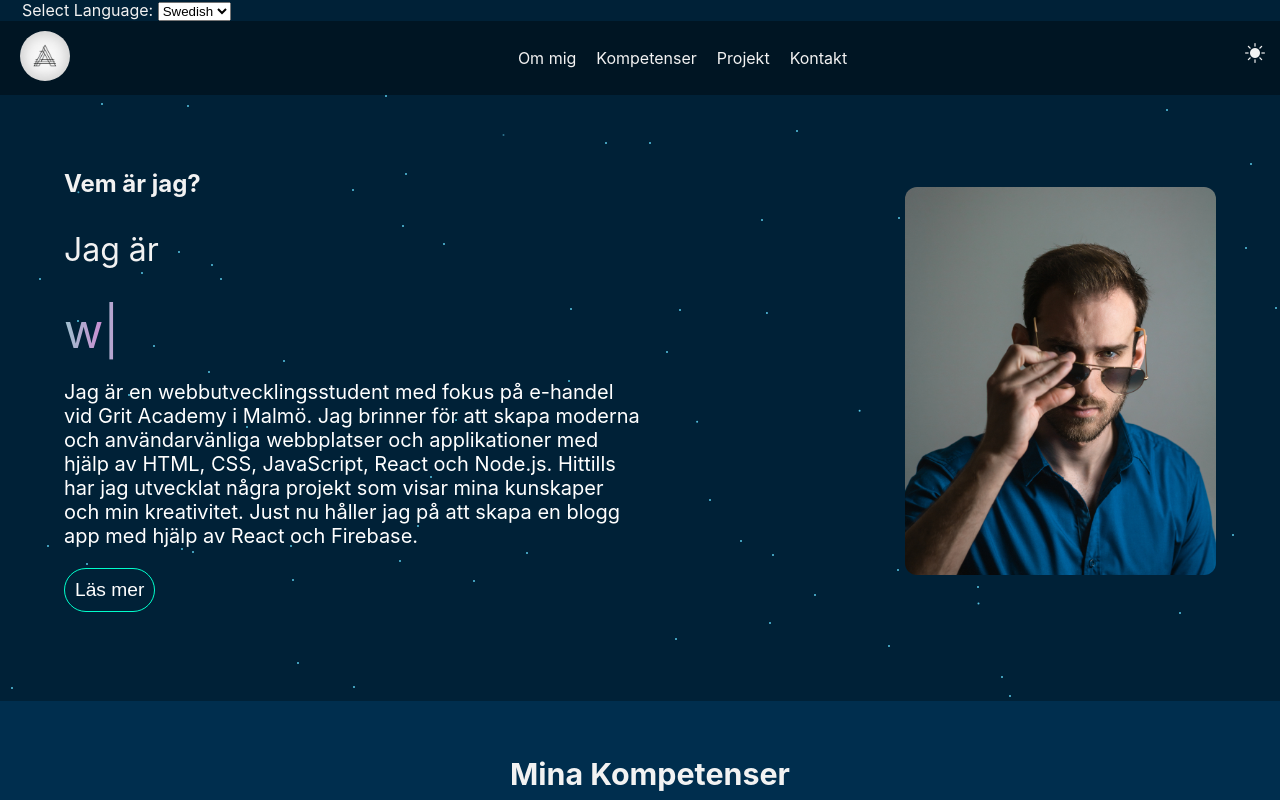
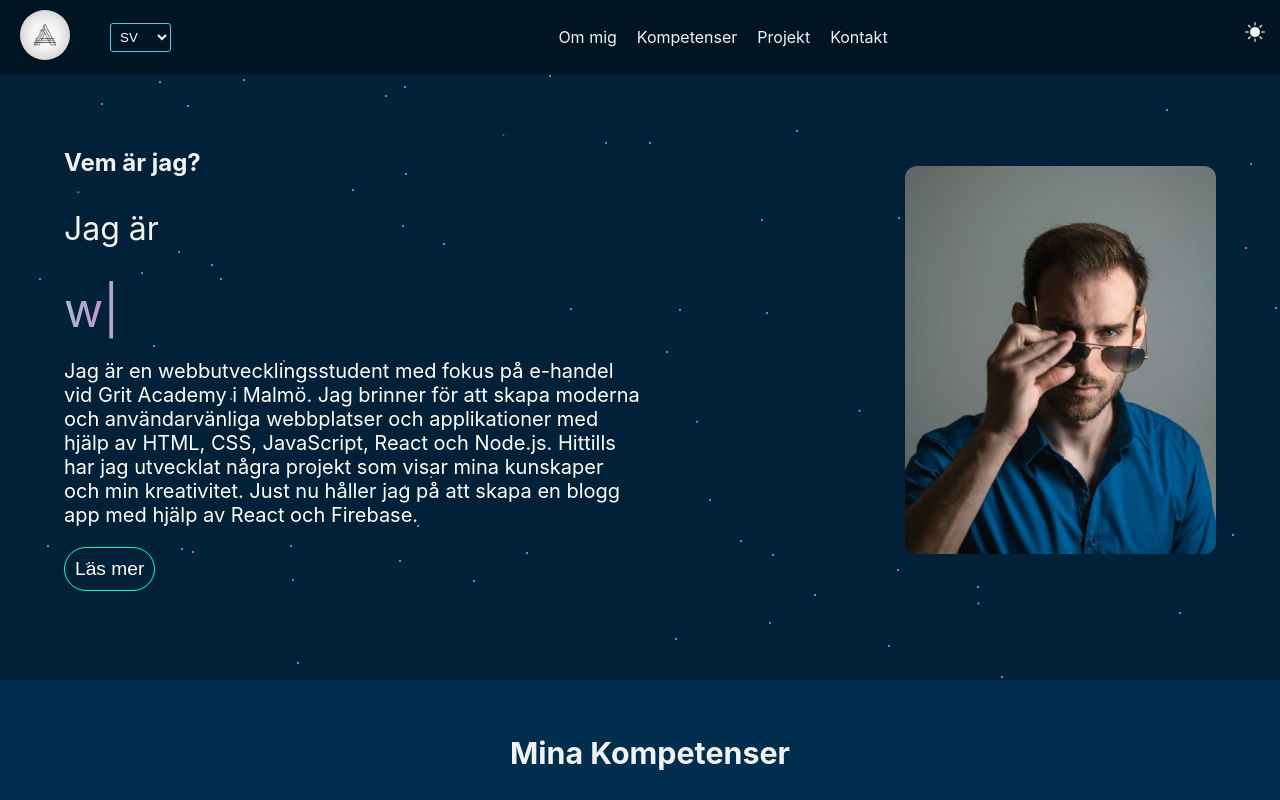
Before and after one commit to andreasgiannoudis/portfolio, a website built with Parcel: page src/index.html in a window 1280 px wide. Shown: the top 800 px of the page. Built offline with nearby package versions, Linux system fonts and the light colour scheme; animation ran at ten frames a second.

Commit message:
Fixed the selector for language and the navbar

```diff
--- a/src/index.html
+++ b/src/index.html
@@ -14,17 +14,19 @@
 
   <body class="dark-theme">
 
-    <div class="language-selector">
-      <label for="language-select">Select Language: </label>
-      <select id="language-select">
-      </select>
-    </div>
+
 
 
     <!-- HEADER -->
     <header>
       <div class="nav dark-theme">
-        <a href="#"><img src="./img/logo-me.jpg" alt="logo" class="logo-img" /></a>
+        <div class="branding">
+          <a href="#"><img src="./img/logo-me.jpg" alt="logo" class="logo-img" /></a>
+          <div class="language-selector">
+            <label for="language-select"></label>
+            <select id="language-select"></select>
+          </div>
+        </div>
         <nav class="navigation">
           <label for="menu-toggle" class="menu-icon" id="menu-icon">
             <img src="./img/icons/hamburger.png" alt="Menu" />
--- a/src/main.js
+++ b/src/main.js
@@ -72,8 +72,8 @@ const languageData = {
 const languageSelect = document.querySelector('#language-select');
 //language select options
 const languageOptions = [
-  { code: 'sv', label: 'Swedish'},
-  { code: 'en', label: 'English'}
+  { code: 'sv', label: 'SV'},
+  { code: 'en', label: 'ENG'}
 ];
 
 
--- a/src/style/main.css
+++ b/src/style/main.css
@@ -28,6 +28,11 @@ body {
   margin: 0 auto;
 }
 
+.branding {
+  display: flex;
+  align-items: center;
+}
+
 .logo-img {
   width: 100px;
   border-radius: 50%;
@@ -35,8 +40,23 @@ body {
   margin-left: 10px;
 }
 
-.language-selector{
-  margin-left: 22px;
+.language-selector {
+  display: flex;
+  align-items: center;
+  color: #fff;
+  margin-left: 10px;
+}
+
+.language-selector label {
+  margin-right: 10px;
+}
+
+.language-selector select {
+  background-color: #001523;
+  color: #fff;
+  padding: 5px;
+  border: 1px solid #57c7e6;
+  border-radius: 3px;
 }
 
 .nav {
@@ -53,8 +73,6 @@ body {
 
 .nav ul {
   display: flex;
-  text-align: center;
-  align-items: center;
   list-style: none;
   margin: 0;
 }
@@ -206,7 +224,7 @@ section {
 
   .button {
     top: auto;
-    bottom: 90px;
+    bottom: 80px;
   }
 }
 
@@ -277,7 +295,7 @@ section {
   }
 
   .button {
-    top: auto; /* Reset the top property */
-    bottom: 90px; /* Adjust to your desired position */
+    top: auto;
+    bottom: 90px;
   }
 }
--- a/src/style/projects.css
+++ b/src/style/projects.css
@@ -117,7 +117,7 @@
     padding: 15px 0;
     position: absolute;
     left: 10%;
-    top: 240px;
+    bottom: 90px;
     border-radius: 5px;
     outline: none;
   }
```
Also changed, not shown: docs/index.html (+1 -1 lines), 8 other files.
